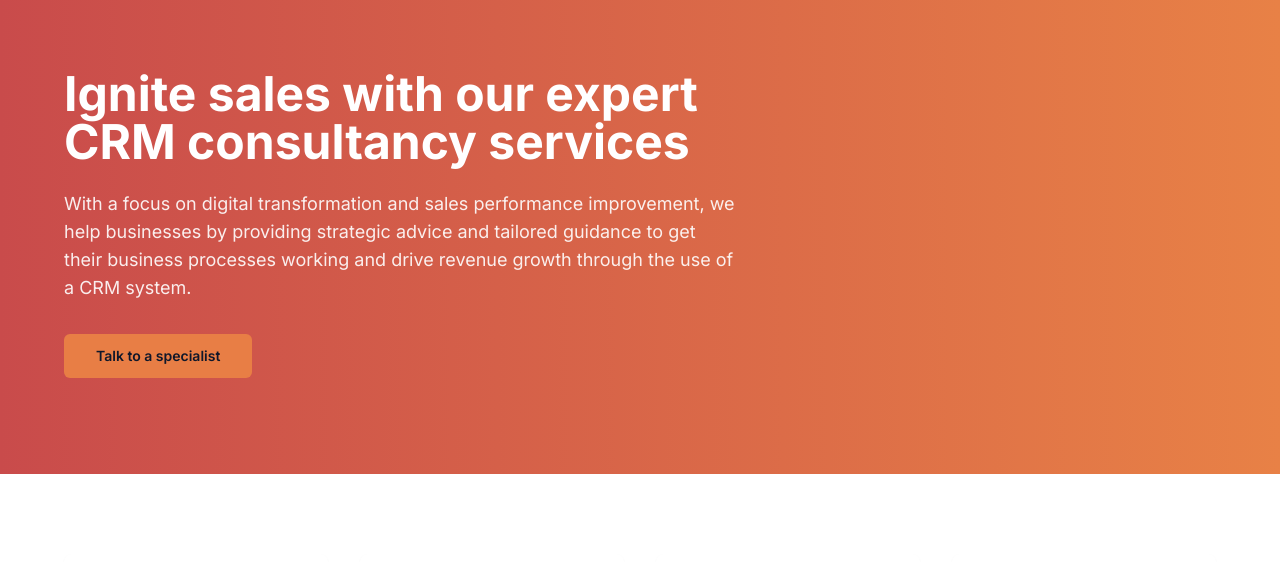
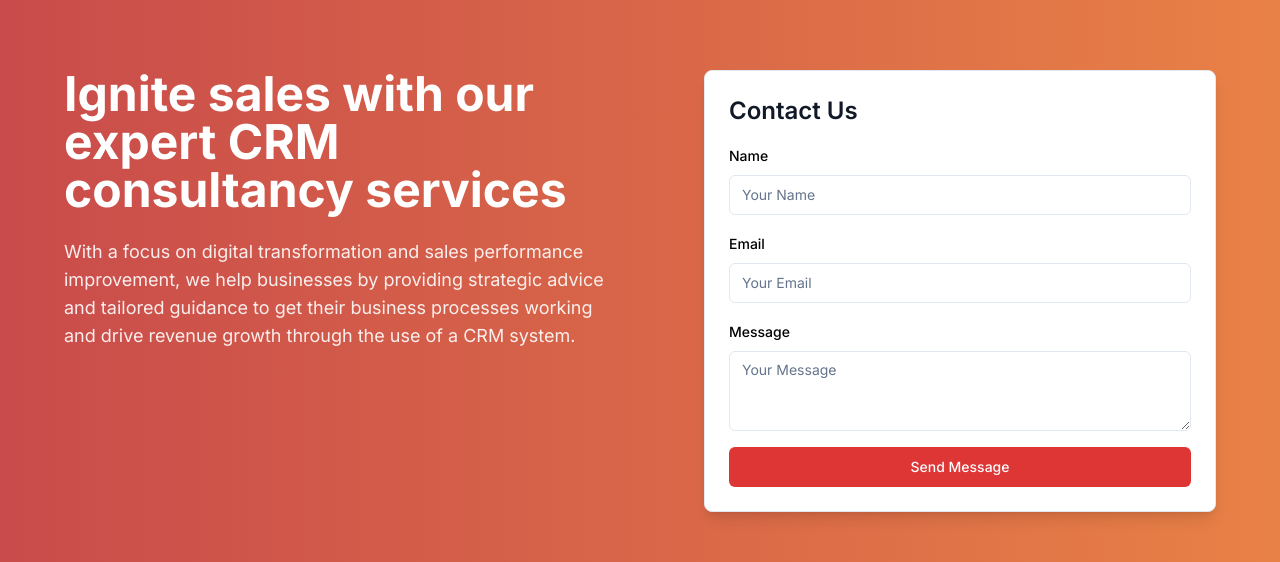
Before and after one commit to Conor-McLeod/my-v0-crm-website-v2, a Next.js app: page / in a window 1280 px wide. Shown: the part 140-702 px from the top of the page. Built offline with nearby package versions, Linux system fonts and the light colour scheme.

Commit message:
Added a contact form to the hero card

```diff
--- a/pages/index.tsx
+++ b/pages/index.tsx
@@ -22,8 +22,28 @@ import {
   NavigationMenuLink,
 } from "@/components/ui/navigation-menu"; // Correct import path
 import Image from "next/image"; // Import Next.js Image component
+import { useForm } from "react-hook-form";
+import {
+  Form,
+  FormControl,
+  FormDescription,
+  FormField,
+  FormItem,
+  FormLabel,
+  FormMessage,
+} from "@/components/ui/form";
+import { Input } from "@/components/ui/input";
+import { Textarea } from "@/components/ui/textarea";
+import { Card } from "@/components/ui/card";
 
 export default function Home() {
+  const form = useForm();
+
+  function onSubmit(data: any) {
+    console.log(data); // Replace with actual form submission logic (e.g., API call)
+    alert(JSON.stringify(data));
+  }
+
   return (
     <>
       <Head>
@@ -40,6 +60,8 @@ export default function Home() {
         {/* Hero Section */}
         <header className="relative bg-gradient-to-r from-[#c94b4b] to-[#e88146] text-white px-6 py-16 lg:py-24">
           <div className="max-w-6xl mx-auto">
+            <div className="grid grid-cols-1 md:grid-cols-2 gap-8">
+              {/* Hero Content */}
               <div className="max-w-2xl">
                 <h1 className="text-4xl lg:text-5xl font-bold mb-6">
                   Ignite sales with our expert CRM consultancy services
@@ -50,9 +72,66 @@ export default function Home() {
                   and tailored guidance to get their business processes working
                   and drive revenue growth through the use of a CRM system.
                 </p>
-              <Button variant="secondary" size="lg" className="font-semibold">
-                Talk to a specialist
+                {/* Removed Button */}
+              </div>
+
+              {/* Contact Form */}
+              <div className="md:pl-12">
+                <Card className="p-6 rounded-lg shadow-lg bg-white text-black">
+                  <h2 className="text-2xl font-semibold mb-4 text-gray-900">
+                    Contact Us
+                  </h2>
+                  <Form {...form}>
+                    <form
+                      onSubmit={form.handleSubmit(onSubmit)}
+                      className="space-y-4"
+                    >
+                      <FormField
+                        control={form.control}
+                        name="name"
+                        render={({ field }) => (
+                          <FormItem>
+                            <FormLabel>Name</FormLabel>
+                            <FormControl>
+                              <Input placeholder="Your Name" {...field} />
+                            </FormControl>
+                            <FormMessage />
+                          </FormItem>
+                        )}
+                      />
+                      <FormField
+                        control={form.control}
+                        name="email"
+                        render={({ field }) => (
+                          <FormItem>
+                            <FormLabel>Email</FormLabel>
+                            <FormControl>
+                              <Input placeholder="Your Email" {...field} />
+                            </FormControl>
+                            <FormMessage />
+                          </FormItem>
+                        )}
+                      />
+                      <FormField
+                        control={form.control}
+                        name="message"
+                        render={({ field }) => (
+                          <FormItem>
+                            <FormLabel>Message</FormLabel>
+                            <FormControl>
+                              <Textarea placeholder="Your Message" {...field} />
+                            </FormControl>
+                            <FormMessage />
+                          </FormItem>
+                        )}
+                      />
+                      <Button type="submit" className="w-full">
+                        Send Message
                       </Button>
+                    </form>
+                  </Form>
+                </Card>
+              </div>
             </div>
           </div>
         </header>
```
Lines whose indentation alone changed are shown as unchanged.
